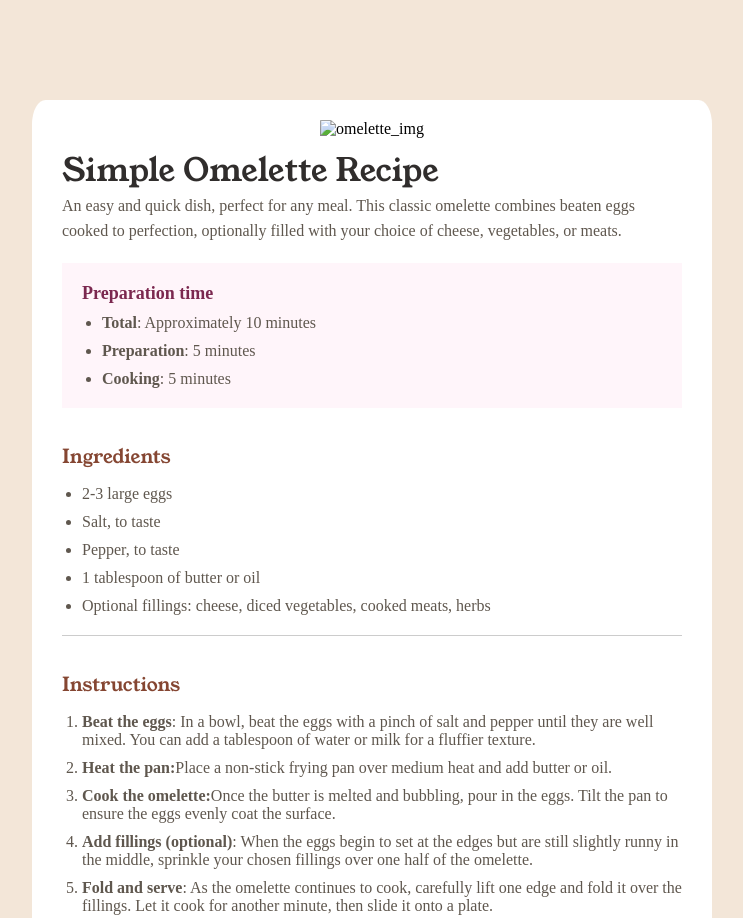
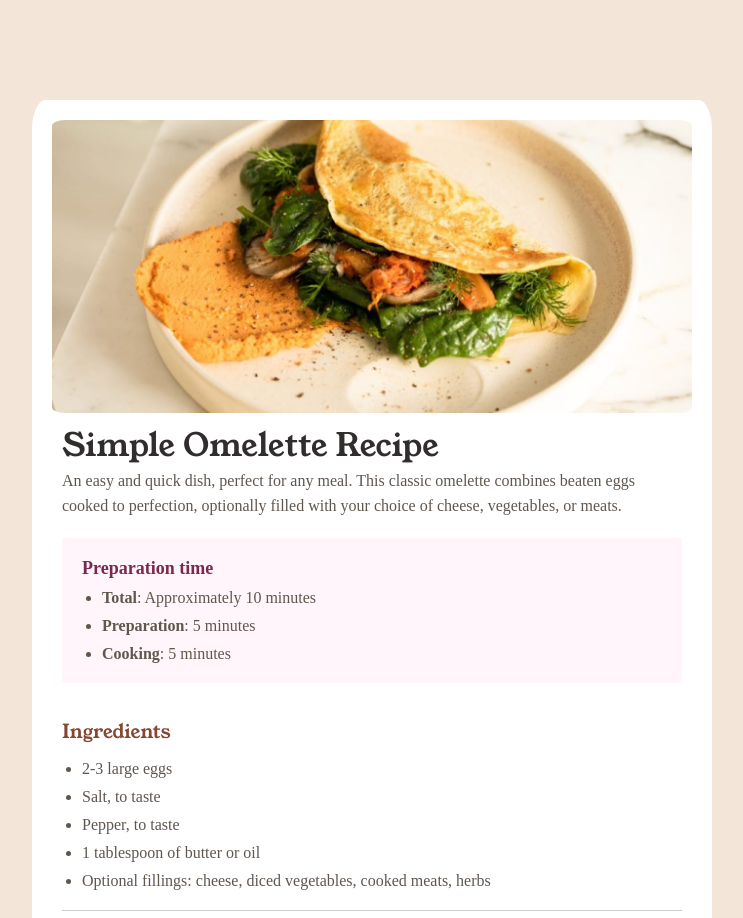
Before and after one commit to ArjunKalirana/web_dev_projects, a plain HTML site: page index.html in a window 1280 px wide. Shown: the top 918 px of the page, without its empty margins (268-1011 px from the left). Drawn offline with Linux system fonts and the light colour scheme.

Commit message:
Update index.html

```diff
--- a/index.html
+++ b/index.html
@@ -20,7 +20,7 @@
   <div class="container">
     <div class="recipe-container">
       <div class="img-container">
-        <img src="/assets/images/image-omelette.jpeg" alt="omelette_img">
+        <img src="/assets/image-omelette.jpeg" alt="omelette_img">
       </div>
       <div class="recipe">
         <div id="header">
```
